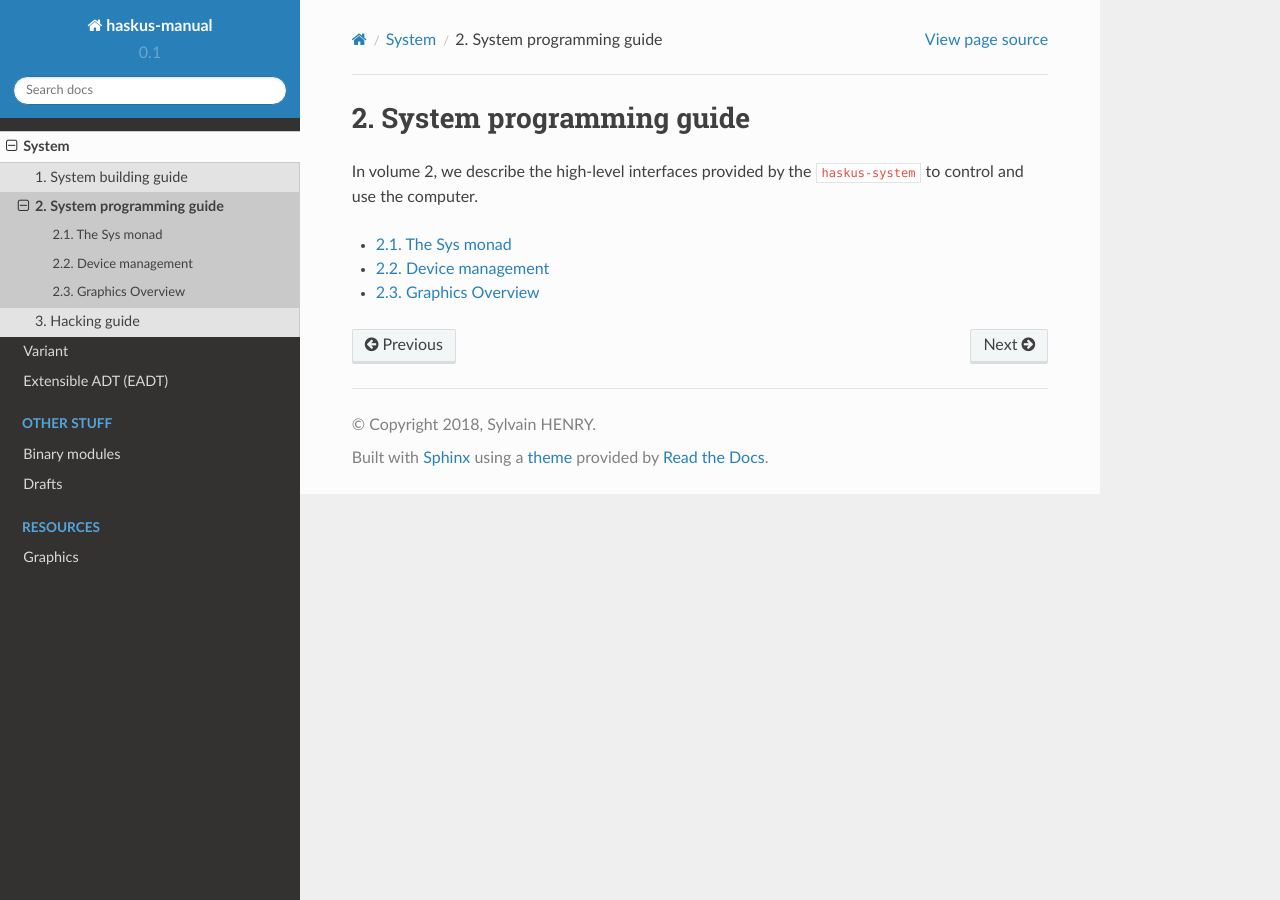
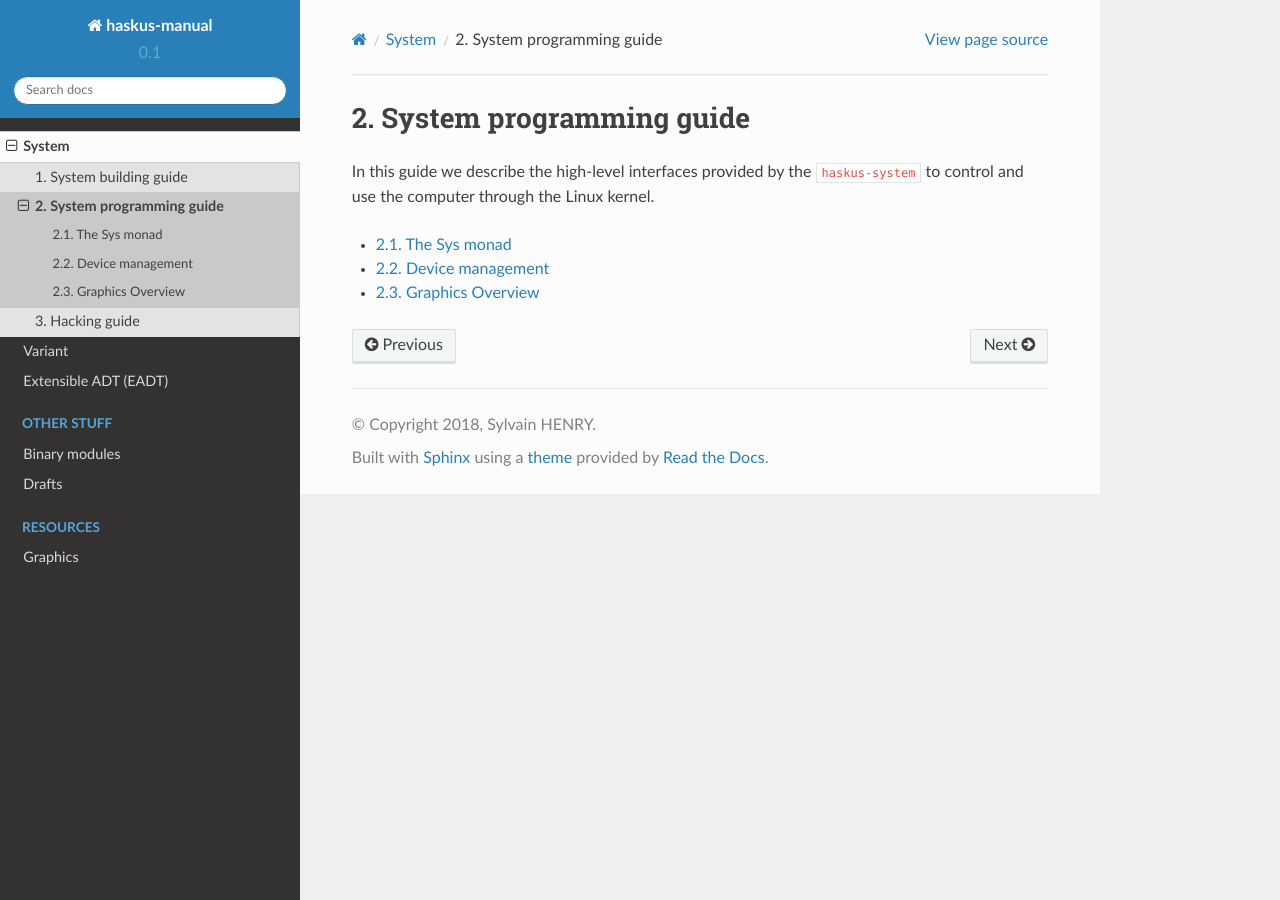
Before and after one commit to haskus/haskus-manual, a Sphinx documentation site: the page built from source/system/programming.rst, in a window 1280 px wide. Built offline with Sphinx 7.4.7 and the Read the Docs theme 2.0.0, drawn with Linux system fonts in a browser that asks for light colours.

Commit message:
Remove guide numbers

```diff
--- a/source/system/building.rst
+++ b/source/system/building.rst
@@ -2,7 +2,7 @@
 System building guide
 ==============================================================================
 
-In volume 1, we describe how to build and test systems based on Linux by using
+In this guide we describe how to build and test systems based on Linux by using
 ``haskus-system``.
 
 .. toctree::
--- a/source/system/internals.rst
+++ b/source/system/internals.rst
@@ -2,7 +2,7 @@
 Hacking guide
 ==============================================================================
 
-In volume 3, we describe the internals of ``haskus-system``.
+In this guide we describe some internals of ``haskus-system``.
 
 .. toctree::
    :maxdepth: 1
--- a/source/system/programming.rst
+++ b/source/system/programming.rst
@@ -2,8 +2,8 @@
 System programming guide
 ==============================================================================
 
-In volume 2, we describe the high-level interfaces provided by the
-``haskus-system`` to control and use the computer.
+In this guide we describe the high-level interfaces provided by the
+``haskus-system`` to control and use the computer through the Linux kernel.
 
 .. toctree::
    :maxdepth: 1
```
